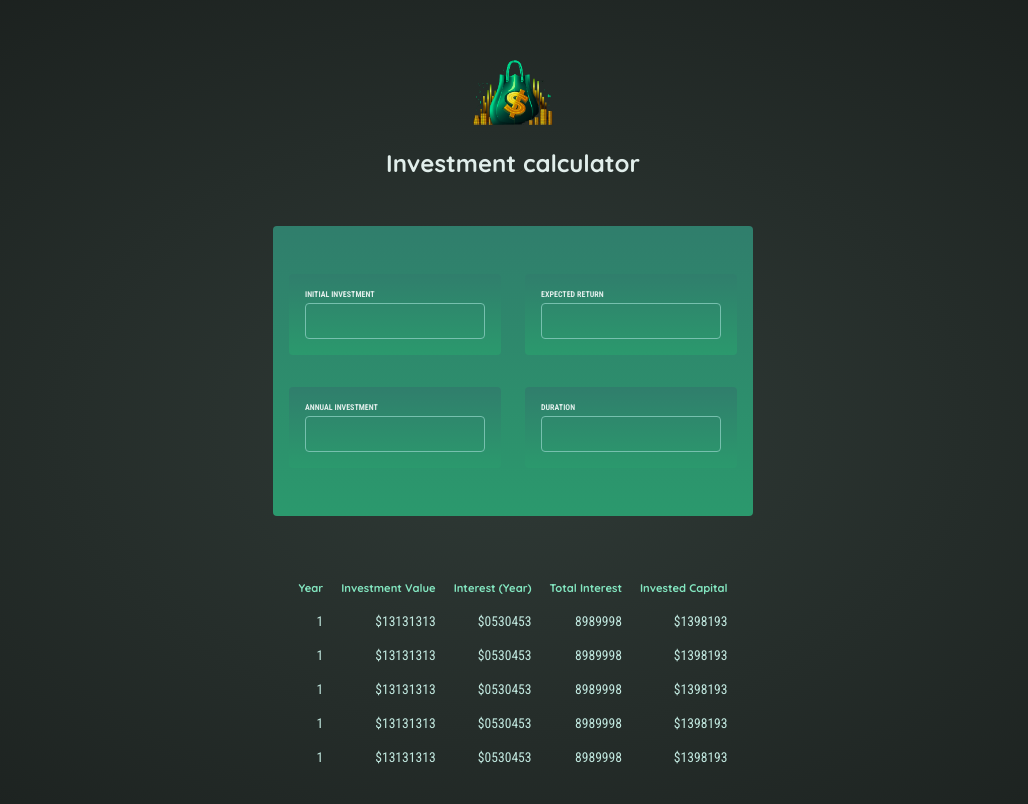
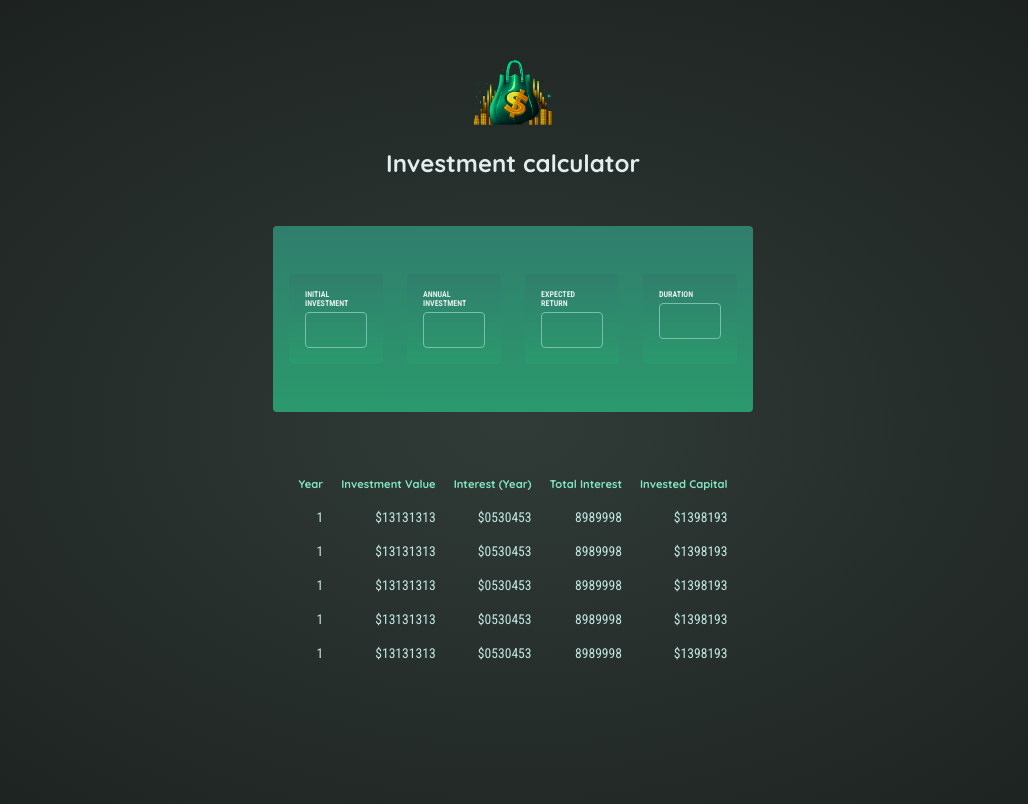
Before and after one commit to fanerotim/React---The-Complete-Guide-incl.-Next.js-Redux-, a React (Vite) app in the folder 01-Investment-Calculator-Project/: page / in a window 1280 px wide. Shown: the top 804 px of the page, without its empty margins (127-1155 px from the left). Built offline with nearby package versions, Linux system fonts and the light colour scheme.

Commit message:
Update classname of UserInput wrapper

```diff
--- a/01-Investment-Calculator-Project/src/components/UserInput/UserInput.jsx
+++ b/01-Investment-Calculator-Project/src/components/UserInput/UserInput.jsx
@@ -1,14 +1,18 @@
 export const UserInput = ({data, onHandleChange}) => {
 
     return (
-        <div>
+        <div className="input-group">
             {data.map((data, i) => (
-                <div id="user-input">
+                <div
+                    key={i}
+                    id="user-input"
+                >
                     <label>{data.label}</label>
                     <input
                         onChange={onHandleChange}
                         name={data.value}
                         type="text"
+                        required
                     />
                 </div>
             ))}
```
